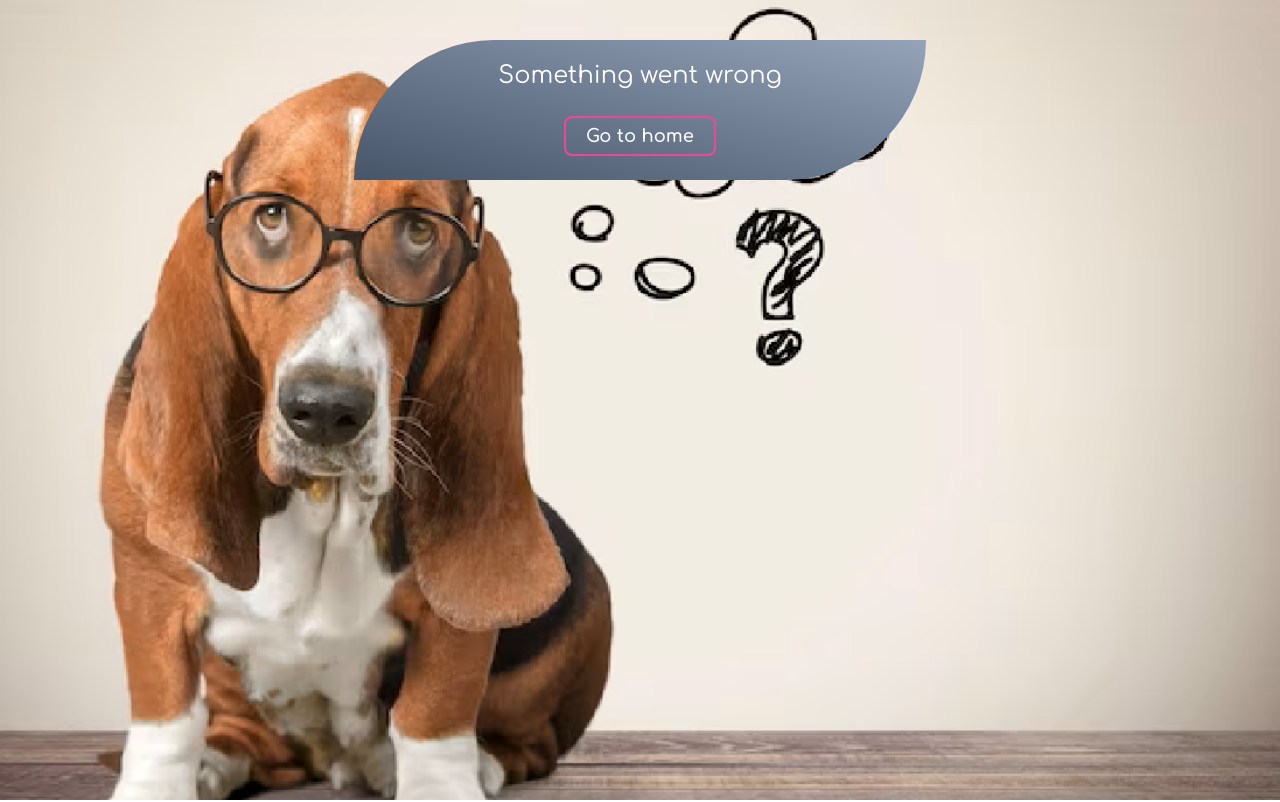
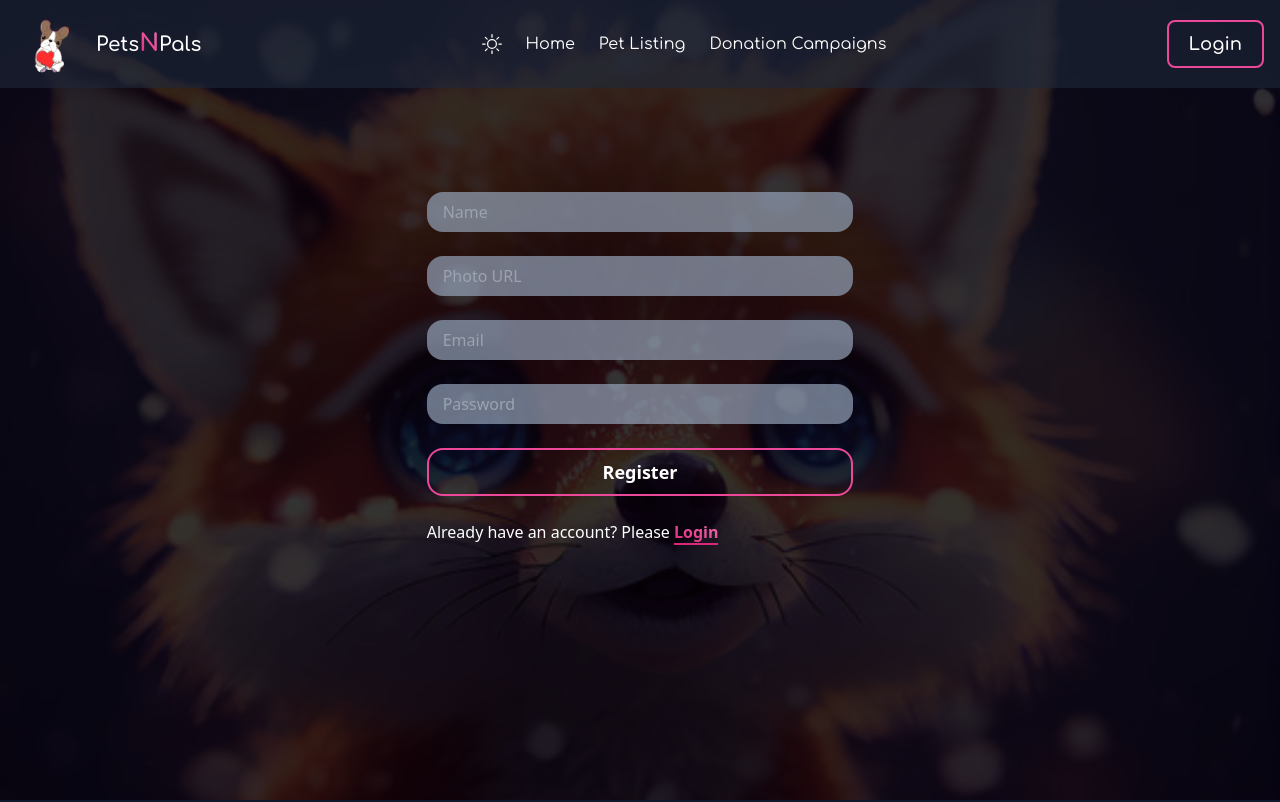
Before and after one commit to riasat01/pet-adoption-system-client, a React (Vite) app: page /login/register in a window 1280 px wide. Shown: the top 802 px of the page. Built offline with nearby package versions, Linux system fonts and the light colour scheme.

Commit message:
login page added

```diff
--- /dev/null
+++ b/src/pages/mainlayout-pages/login-page/LoginPage.jsx
@@ -0,0 +1,12 @@
+import { Outlet } from "react-router-dom";
+
+
+const LoginPage = () => {
+    return (
+        <>
+            <Outlet></Outlet>
+        </>
+    );
+};
+
+export default LoginPage;
--- a/src/pages/mainlayout-pages/login-page/login/Login.jsx
+++ b/src/pages/mainlayout-pages/login-page/login/Login.jsx
@@ -1,10 +1,71 @@
-
+import { useContext } from "react";
+import { Link, useLocation, useNavigate } from "react-router-dom";
+import swal from "sweetalert";
+import { FcGoogle } from 'react-icons/fc';
+import { UserAuth } from "../../../../authprovider/AuthProvider";
+import loginBg from '../../../../assets/images/login.jpg'
 
 const Login = () => {
+    const { user, setLoading, loginWithEMail, continueWithGoogle } = useContext(UserAuth);
+    const navigate = useNavigate();
+
+    // where to re route
+    const location = useLocation();
+    // console.log(`State from login ${location?.state}`)
+
+    // sign in user
+    const handleSignIn = (e) => {
+        e?.preventDefault();
+        loginWithEMail(e?.target?.email?.value, e?.target?.password?.value)
+            .then(userCredintial => {
+                console.log(userCredintial.user);
+                swal(`Congratulation ${user?.displayName ? user?.displayName : ``}`, `You have successfully signed in`, `success`)
+                location?.state ? navigate(`${location?.state}`) : navigate(`/`);
+            })
+            .catch(error => {
+                swal(`Error`, error.message, `error`);
+                setLoading(false);
+            })
+    }
+
+    const handlethirdPartySignIn = (callback) => {
+        callback()
+            .then(userCredintial => {
+                // console.log(userCredintial.user);
+                swal(`Congratulation ${userCredintial?.user?.displayName}`, `You have successfully signed in with Google`, `success`)
+                location?.state ? navigate(`${location?.state}`) : navigate(`/`);
+            })
+            .catch(error => {
+                swal(`Error`, error.message, `error`);
+                setLoading(false);
+            })
+    }
     return (
-        <div>
+        <section style={{
+            backgroundImage: `url(${loginBg}), linear-gradient(to top, rgba(0, 0, 0, 0.8), rgba(0, 0, 0, 0.8))`,
+            backgroundBlendMode: 'overlay',
+            backgroundSize: 'cover',
+            backgroundAttachment: 'fixed'
+        }} className="w-screen h-screen">
+            <section className="w-full md:w-1/2 lg:w-1/3 mx-auto h-screen pt-48 pb-12">
+                <section className="flex justify-center items-center">
+                    <form onSubmit={handleSignIn} className="space-y-6">
+                        <input className="w-full text-white rounded-2xl py-2 px-4 bg-slate-400 bg-opacity-70" type="email" name="eamil" placeholder="Email" id="email" required />
+                        <input className="w-full text-white rounded-2xl py-2 px-4 bg-slate-400 bg-opacity-70" type="password" name="password" placeholder="Password" id="password" required />
+                        <input className="w-full px-5 py-2 rounded-2xl bg-transparent hover:bg-gradient-to-tr from-pink-600 to-pink-400 text-lg font-semibold text-white border-2 hover:border-0 border-pink-500 hover:shadow-[1px_-1px_1rem_0px_pink] " type="submit" value="Login" />
+                        <p className="text-white">New here? Please <Link to='/login/register' className="font-semibold text-transparent bg-gradient-to-tr from-pink-600 to-pink-400 bg-clip-text border-b-2 border-pink-600">Register</Link></p>
+                    </form>
+                </section>
+                <fieldset className="border-t border-slate-600 my-6">
+                    <legend className="text-center px-1 text-white">Or continue with</legend>
+                </fieldset>
+                <section className="flex justify-center items-center">
+                    <FcGoogle onClick={() => handlethirdPartySignIn(continueWithGoogle)} className="text-4xl w-fit"></FcGoogle>
+                </section>
+            </section>
 
-        </div>
+        </section>
+
     );
 };
 
--- a/src/pages/mainlayout-pages/login-page/register/Register.jsx
+++ b/src/pages/mainlayout-pages/login-page/register/Register.jsx
@@ -1,10 +1,76 @@
+import { useContext } from "react";
+import { Link, useLocation, useNavigate } from "react-router-dom";
+import swal from "sweetalert";
+import { UserAuth } from "../../../../authprovider/AuthProvider";
+import registerBg from '../../../../assets/images/register.jpg'
 
 
 const Register = () => {
+    const { setLoading, userWithEmail, setUserName } = useContext(UserAuth);
+    const navigate = useNavigate();
+
+    // where to re route
+    const location = useLocation();
+
+    // register user
+    const handleRegister = (e) => {
+        e?.preventDefault();
+        const name = e?.target?.name?.value;
+        const email = e?.target?.email?.value;
+        const photo = e?.target?.photo?.value;
+        const password = e?.target?.password?.value;
+        if (password.length < 6) {
+            swal(`Error`, `Password must be at 6 characters long`, `error`);
+            return;
+        } else if (!(/[A-Z]/.test(password))) {
+            swal(`Error`, `Password must contain at least one capital letter`, `error`);
+            return;
+        } else if (!/[!@#$%^&*]/.test(password)) {
+            swal(`Error`, `Password must contain at least one of these !@#$%^&* characters`, `error`);
+            return;
+        }
+        userWithEmail(email, password)
+            .then(userCredential => {
+                // console.log(userCredential.user);
+                setUserName(name, photo)
+                    .then(() => {
+                        // console.log(`user name updated`);
+                        setLoading(false);
+                        swal(`Congratulation ${userCredential?.user?.displayName}`, `You have successfully registered`, `success`)
+                        location?.state ? navigate(`${location?.state}`) : navigate(`/`);
+                    })
+                    .catch(error => {
+                        swal(`Error`, error.message, `error`);
+                        setLoading(false);
+                    })
+            })
+            .catch(error => {
+                swal(`Error`, error.message, `error`);
+                setLoading(false);
+            })
+    }
     return (
-        <div>
+        <section style={{
+            backgroundImage: `url(${registerBg}), linear-gradient(to top, rgba(0, 0, 0, 0.8), rgba(0, 0, 0, 0.8))`,
+            backgroundBlendMode: 'overlay',
+            backgroundSize: 'cover',
+            backgroundAttachment: 'fixed'
+        }} className="w-screen h-screen">
+            <section className="w-full md:w-1/2 lg:w-1/3 mx-auto h-screen text-white pt-48 pb-12">
+                <section className="flex justify-center items-center">
+                    <form onSubmit={handleRegister} className="space-y-6">
+                        <input className="w-full text-white rounded-2xl py-2 px-4 bg-slate-400 bg-opacity-70" type="text" name="name" placeholder="Name" id="name" required />
 
-        </div>
+                        <input className="w-full text-white rounded-2xl py-2 px-4 bg-slate-400 bg-opacity-70" type="text" name="photo" placeholder="Photo URL" id="photo" required />
+                        <input className="w-full text-white rounded-2xl py-2 px-4 bg-slate-400 bg-opacity-70" type="email" name="eamil" placeholder="Email" id="email" required />
+                        <input className="w-full text-white rounded-2xl py-2 px-4 bg-slate-400 bg-opacity-70" type="password" name="password" placeholder="Password" id="password" required />
+                        <input className="w-full px-5 py-2 rounded-2xl bg-transparent hover:bg-gradient-to-tr from-pink-600 to-pink-400 text-lg font-semibold text-white border-2 hover:border-0 border-pink-500 hover:shadow-[1px_-1px_1rem_0px_pink] " type="submit" value="Register" />
+                        <p>Already have an account? Please <Link to='/login' className="font-semibold text-transparent bg-gradient-to-tr from-pink-600 to-pink-400 bg-clip-text border-b-2 border-pink-600">Login</Link></p>
+                    </form>
+                </section>
+            </section>
+        </section>
+
     );
 };
 
```
Also changed, not shown: src/routes/main-route/MainRoute.jsx (+17 -0 lines), src/assets/images/login.jpg (added), src/assets/images/register.jpg (added).
